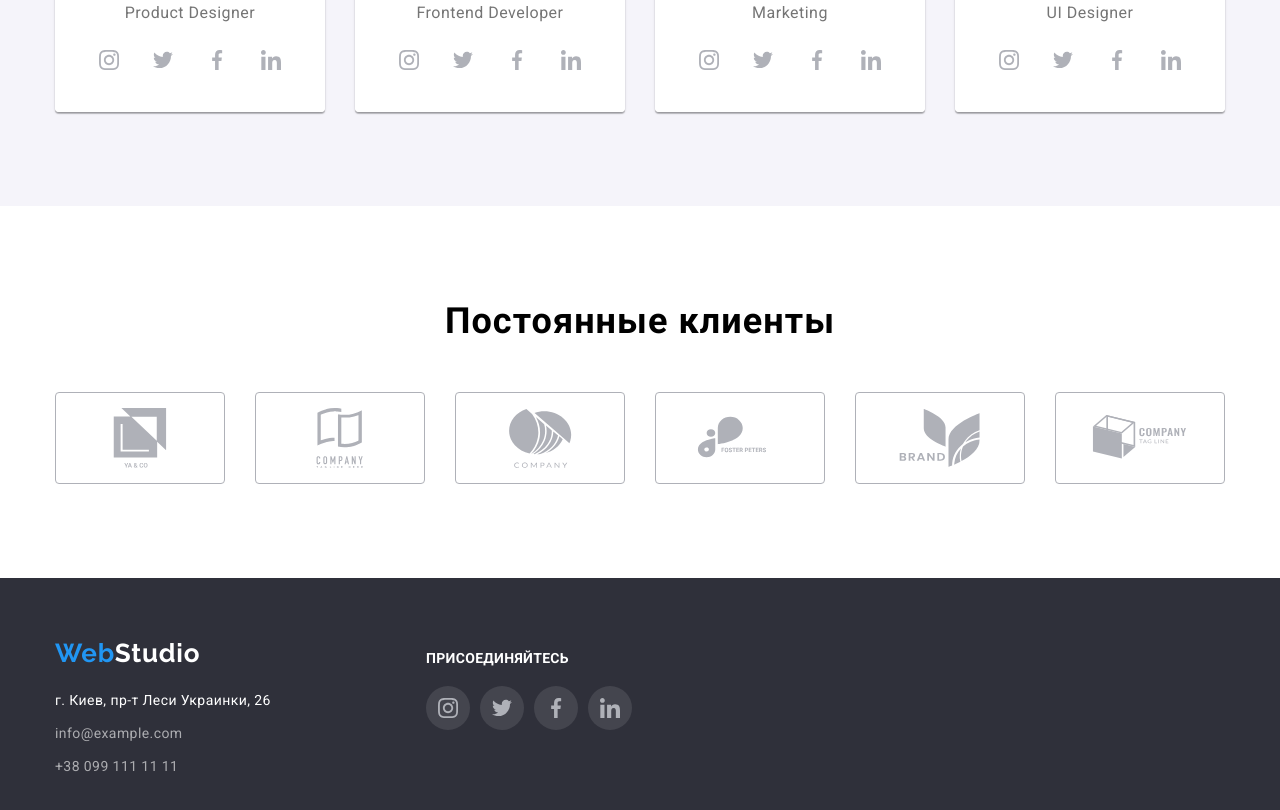
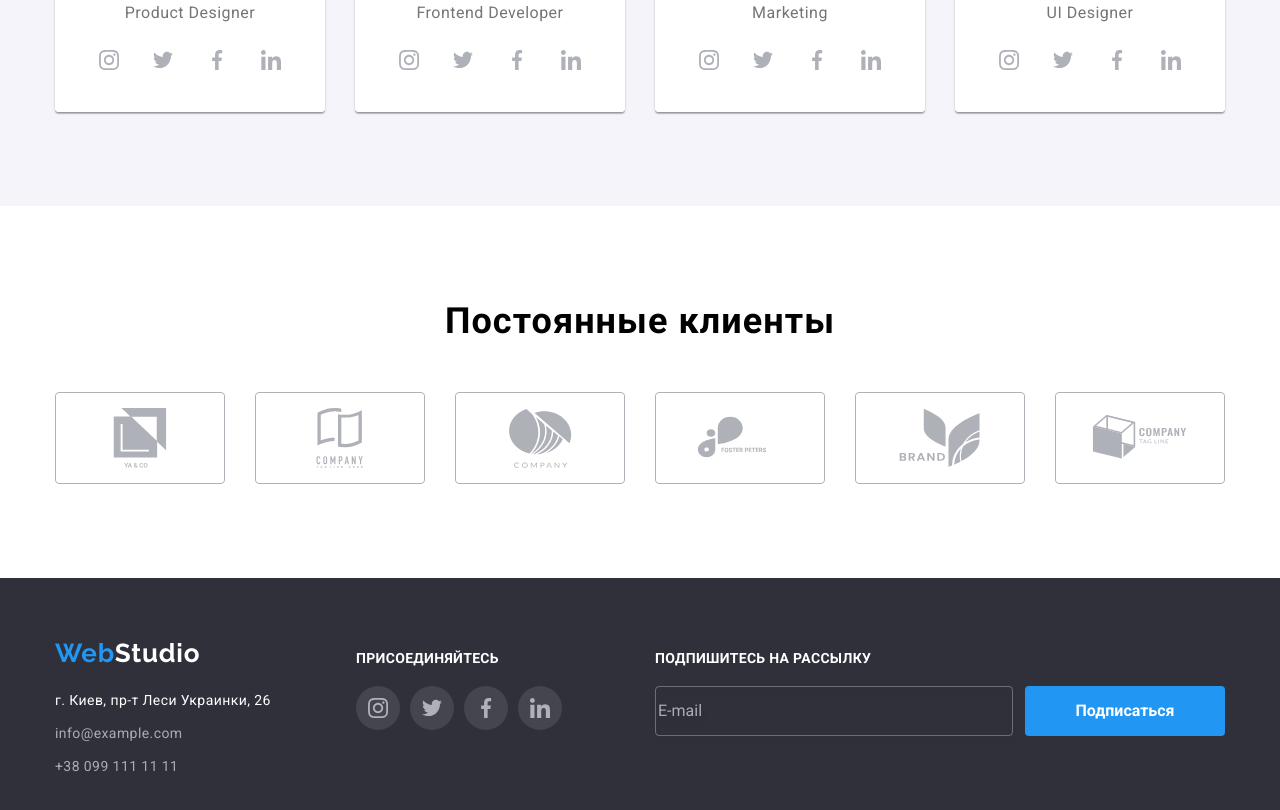
Before and after one commit to Anton-2206/last-goit-markup-hw-06, a plain HTML site: page index.html in a window 1280 px wide. Shown: the part 2101-2911 px from the top of the page. Drawn offline with nearby package versions, Linux system fonts and the light colour scheme.

Commit message:
промежуточное1

```diff
--- a/css/style.css
+++ b/css/style.css
@@ -116,7 +116,7 @@ body {
   padding: 32px 0;
   color: var(--header-nav-item-color);
   position: relative;
-  transition: color 250ms ease-in-out;
+  transition: color 250ms cubic-bezier(0.4, 0, 0.2, 1);
 }
 .nav-link:hover,
 .nav-link:focus {
@@ -146,8 +146,8 @@ bottom: -1px;
   letter-spacing: 0.02em;
   color: var(--header-contact-link-color);
   align-items: center;
-  transition: color 250ms ease-in-out;
-}
+  transition: color 250ms cubic-bezier(0.4, 0, 0.2, 1);
+  }
 .header-contact-link:hover,
 .header-contact-link:focus {
   color: var(--accent-color);
@@ -164,10 +164,6 @@ bottom: -1px;
   background-color: #2196f3;
   border: transparent;
   border-radius: 4px;
-  -webkit-border-radius: 4px;
-  -moz-border-radius: 4px;
-  -ms-border-radius: 4px;
-  -o-border-radius: 4px;
 }
 .hero {
   background-color: #2f303a;
@@ -338,7 +334,8 @@ border-radius: 0px 0px 4px 4px;
   display: flex;
   align-items: center;
   justify-content: center;
-  transition: background-color 250ms ease-in-out;}
+  transition: background-color 250ms cubic-bezier(0.4, 0, 0.2, 1);
+}
 .social-link:hover,
 .social-link:focus {
   background-color: #2196f3;
@@ -391,7 +388,7 @@ border-radius: 0px 0px 4px 4px;
   fill: #afb1b8;
   align-content: center;
   justify-content: center;
-  transition: fill 250ms ease-in-out;
+  transition: fill 250ms cubic-bezier(0.4, 0, 0.2, 1);
 }
 .clients-link:hover .clients-svg,
 .clients-link:focus .clients-svg{
@@ -447,7 +444,35 @@ margin-bottom: 20px;
 }
 .footer-addres{
   width: 301px;
-  margin-right: 70px;
+}
+.footer-social{
+  margin-right: 93px;
+}
+.footer-btn{
+  margin-top: 48px;
+}
+.online-input{
+  width: 358px;
+height: 50px;
+border: 1px solid rgba(255, 255, 255, 0.3);
+box-sizing: border-box;
+filter: drop-shadow(0px 4px 4px rgba(0, 0, 0, 0.15));
+border-radius: 4px;
+background-color: transparent;
+}
+.footer-form{
+  margin-right: 12px;
+}
+.online-input::placeholder{
+  color: tomato;
+  /* margin-right: 16px; */
+
+  font-weight: 400;
+font-size: 16px;
+line-height: 1.25;
+display: flex;
+align-items: center;
+color: rgba(255, 255, 255, 0.6);
 }
 /*--------- portfolio------ */
 /*--------- filter------ */
@@ -469,9 +494,10 @@ margin-bottom: 20px;
   transform: translateY(100%);
   transition: transform 250ms linear;
 }
+.filter-about-item:focus .filter-top-text,
 .filter-about-item:hover .filter-top-text{
   transform: translateY(0%);
-  }
+}
 .filter-container {
   padding: 20px 24px;
   border-right: 1px solid #eeeeee;
@@ -511,8 +537,10 @@ margin-bottom: 20px;
   text-align: center;
   letter-spacing: 0.03em;
   border-radius: 4px;
-  transition: box-shadow 250ms ease-in-out;
-  }
+  transition: box-shadow 250ms cubic-bezier(0.4, 0, 0.2, 1),
+  color 250ms cubic-bezier(0.4, 0, 0.2, 1),
+  background-color 250ms cubic-bezier(0.4, 0, 0.2, 1);
+}
 .filter-btn:hover,
 .filter-btn:focus {
   color: #ffffff;
@@ -535,8 +563,8 @@ margin-bottom: 20px;
 }
 .about-link{
   display: block;
-  transition: box-shadow 250ms ease-in-out;
-  }
+  transition: box-shadow 250ms cubic-bezier(0.4, 0, 0.2, 1);
+}
 .about-link:focus,
 .about-link:hover{
   box-shadow: 0px 1px 1px rgb(0 0 0 / 12%),
@@ -552,8 +580,8 @@ margin-bottom: 20px;
   height: 100vh;
   background-color:rgba(0, 0, 0, 0.25);
   top:0;
-  transition: opacity 250ms ease-in-out,
-  visibility 250ms ease-in-out;
+  transition: opacity 250ms cubic-bezier(0.4, 0, 0.2, 1),
+  visibility 250ms cubic-bezier(0.4, 0, 0.2, 1);
 }
 .backdrop.is-hidden{
   opacity: 0;
@@ -570,7 +598,7 @@ margin-bottom: 20px;
   background-color: rgba(255, 255, 255, 1);
   border-radius: 10px;
   transform: scale(1);
-  transition: transform 250ms ease;
+  transition: transform 250ms cubic-bezier(0.4, 0, 0.2, 1);
 }
 .close-btn{
   position: absolute;
--- a/index.html
+++ b/index.html
@@ -323,7 +323,7 @@
                     </ul>
                 </address>
             </div>
-            <div>
+            <div class="footer-social">
                 <p class="footer-text">присоединяйтесь</p>
                 <ul class="team-social social-list">
                     <li class="social-item list">
@@ -356,6 +356,15 @@
                     </li>
                 </ul>
             </div>
+            <div class="footer-form" >
+                <p class="footer-text">Подпишитесь на рассылку</p>
+                <form action="#">
+                    <input type="email" placeholder="E-mail" class="online-input" >
+                </form>
+            </div>
+            <button type="submit" class="btn footer-btn">
+                Подписаться
+            </button>
         </div>
     </footer>
     <div class="backdrop is-hidden" data-modal>
```
